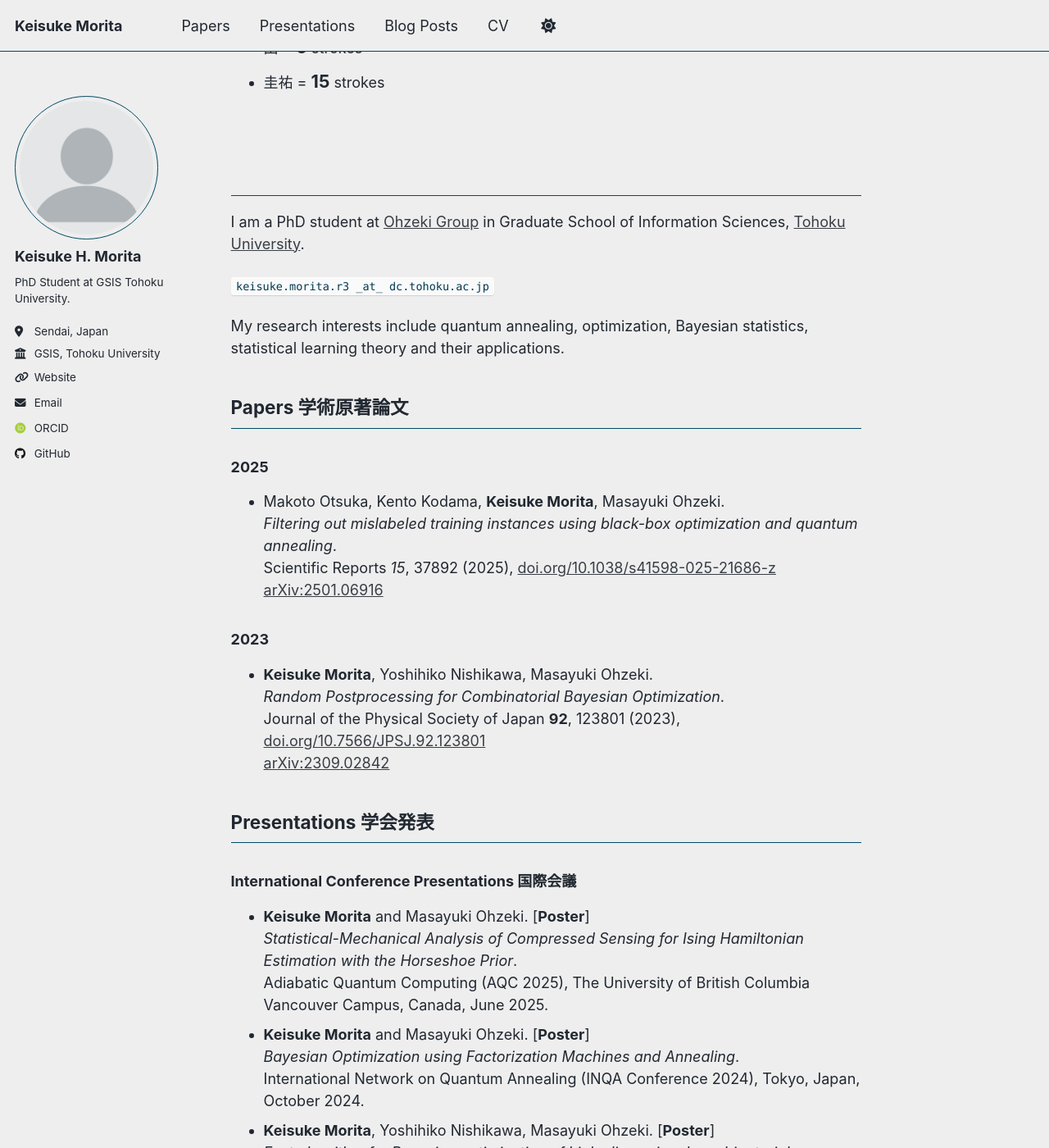
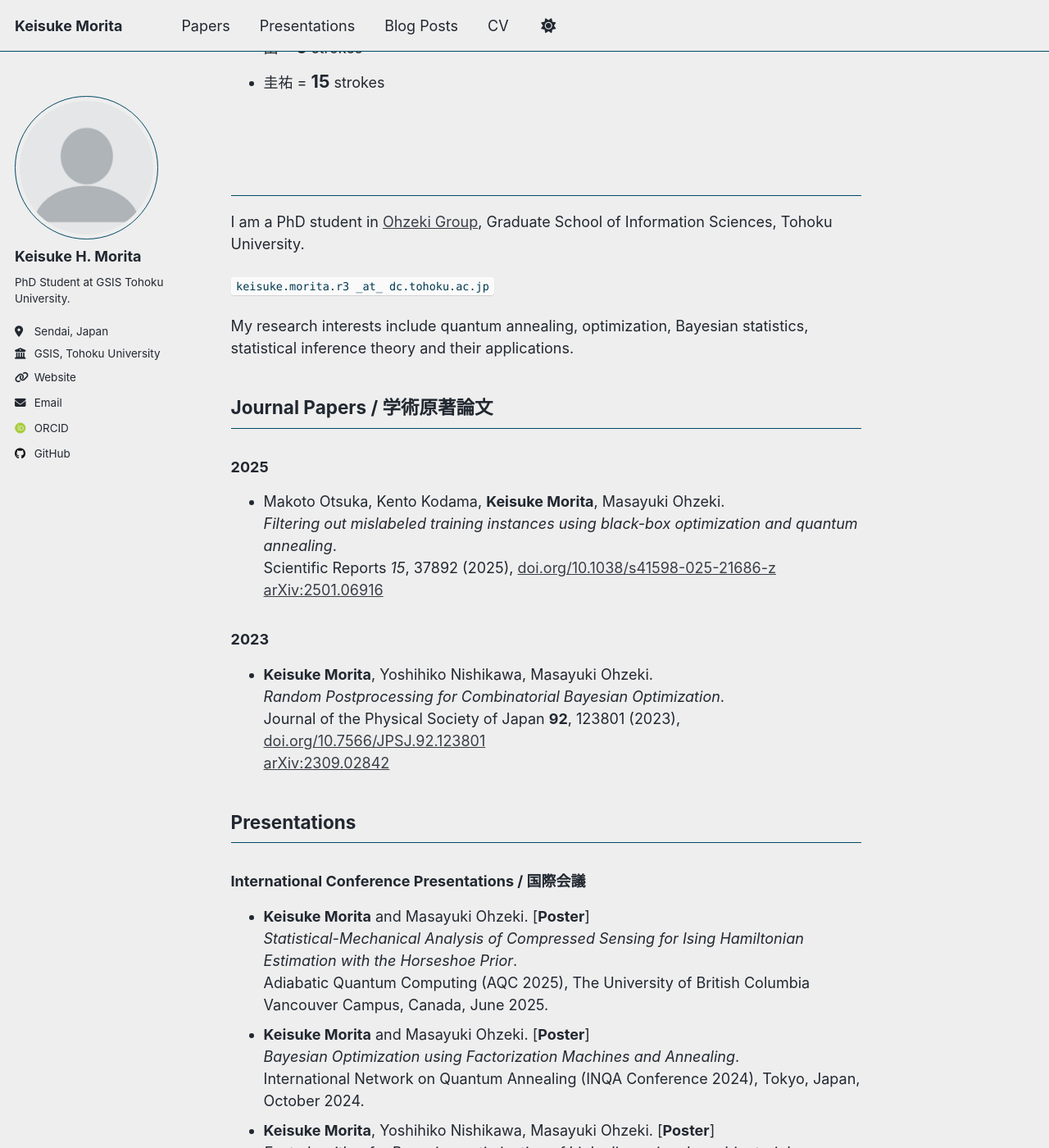
Before and after one commit to mory22k/mory22k.github.io, a Jekyll site: the page built from _pages/about.md, in a window 1280 px wide and 1400 px high, scrolled down 197 px. Shown: the whole window at 82% size. Built offline with Jekyll 4.4.1, drawn with Linux system fonts in a browser that asks for light colours; some web fonts are replaced; a script that is not in the unit is left out; some of the changed text lies outside the part shown.

Commit message:
update about page

```diff
--- a/_pages/about.md
+++ b/_pages/about.md
@@ -7,7 +7,7 @@ redirect_from:
   - /about.html
 ---
 
-Born on May 15, 2000 (Heisei <big>**12**</big>, Month <big>**5**</big>, Day <big>**15**</big>), my kanji name is composed of:
+Born on May 15, 2000 (Heisei <big>**12**</big>, Month: <big>**5**</big>, Day: <big>**15**</big>), my kanji name is composed of:
 
 - 森 = <big>**12**</big> strokes
 - 田 = <big>**5**</big> strokes
@@ -19,29 +19,34 @@ Born on May 15, 2000 (Heisei <big>**12**</big>, Month <big>**5**</big>, Day <big
 
 ---
 
-I am a PhD student at [Ohzeki Group](https://altema.is.tohoku.ac.jp/~mohzeki/) in Graduate School of Information Sciences, [Tohoku University](https://www.tohoku.ac.jp/).
+I am a PhD student in [Ohzeki Group](https://altema.is.tohoku.ac.jp/~mohzeki/), Graduate School of Information Sciences, Tohoku University.
 
 `keisuke.morita.r3 _at_ dc.tohoku.ac.jp`
 
-My research interests include quantum annealing, optimization, Bayesian statistics, statistical learning theory and their applications.
+My research interests include quantum annealing, optimization, Bayesian statistics, statistical inference theory and their applications.
 
-<h2 id="papers">Papers 学術原著論文</h2>
+<!-- ## Papers 学術原著論文 -->
+<h2 id="papers">Journal Papers / 学術原著論文</h2>
 
 ### 2025
+
 - Makoto Otsuka, Kento Kodama, **Keisuke Morita**, Masayuki Ohzeki.\
   *Filtering out mislabeled training instances using black-box optimization and quantum annealing*.\
   Scientific Reports *15*, 37892 (2025), [doi.org/10.1038/s41598-025-21686-z](https://doi.org/10.1038/s41598-025-21686-z)\
   [arXiv:2501.06916](https://arxiv.org/abs/2501.06916)
 
 ### 2023
+
 - **Keisuke Morita**, Yoshihiko Nishikawa, Masayuki Ohzeki.\
   *Random Postprocessing for Combinatorial Bayesian Optimization*.\
   Journal of the Physical Society of Japan **92**, 123801 (2023), [doi.org/10.7566/JPSJ.92.123801](https://doi.org/10.7566/JPSJ.92.123801)\
   [arXiv:2309.02842](https://arxiv.org/abs/2309.02842)
 
-<h2 id="presentations">Presentations 学会発表</h2>
+<!-- ## Presentations -->
+<h2 id="presentations">Presentations</h2>
 
-### International Conference Presentations 国際会議
+### International Conference Presentations / 国際会議
+
 - **Keisuke Morita** and Masayuki Ohzeki. [**Poster**] \
   *Statistical-Mechanical Analysis of Compressed Sensing for Ising Hamiltonian Estimation with the Horseshoe Prior*.\
   Adiabatic Quantum Computing (AQC 2025), The University of British Columbia Vancouver Campus, Canada, June 2025.
@@ -55,7 +60,8 @@ My research interests include quantum annealing, optimization, Bayesian statisti
   *A Simple Post-Processing Method for Improving Bayesian Optimization of Combinatorial Problems*.\
   28th International Conference on Statistical Physics (Statphys28), Tokyo, Japan, August 2023.
 
-### Domestic Conference Presentations 国内会議
+### Domestic Conference Presentations / 国内会議
+
 - **森田圭祐**, 大関真之 [**口頭**].\
   能動学習に基づく線形回帰の統計力学的解析.\
   日本物理学会第80回年次大会, 東広島市, 2025年9月.
```
Also changed, not shown: other parts of _pages/about.md (+8 -1 lines).
